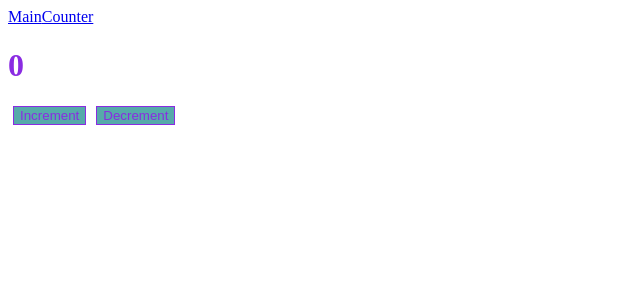
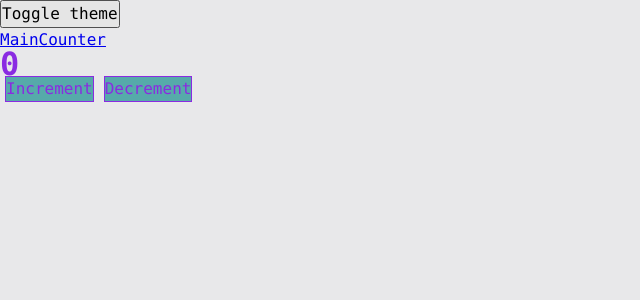
Before and after one commit to TaraShevchenko/ulbiCourse, a React app: page /counter in a window 1280 px wide. Shown: the top 300 px of the page, without its empty margins (0-640 px from the left). Built offline with nearby package versions, Linux system fonts and the light colour scheme.

Commit message:
css themes

```diff
--- a/src/global.scss
+++ /dev/null
@@ -1,3 +0,0 @@
-.app {
-  background: #ddd;
-}
--- a/src/index.tsx
+++ b/src/index.tsx
@@ -3,11 +3,18 @@
 import Main from "./pages/Main";
 import {BrowserRouter, Routes, Route, Link} from "react-router-dom";
 import {Suspense} from "react";
+import {useTheme} from "./theme/useTheme";
+import ThemeProvider from "./theme/ThemeProvider";
+import './styles/index.scss';
 
 const App = () => {
+    const {theme, toggleTheme} = useTheme();
+
     return (
-        <BrowserRouter>
-            <div className="app">
+        <div className={`app ${theme}`}>
+            <div>
+                <button onClick={toggleTheme}>Toggle theme</button>
+            </div>
             <Link to="/">Main</Link>
             <Link to="/counter">Counter</Link>
 
@@ -18,8 +25,14 @@
                 </Routes>
             </Suspense>
         </div>
-        </BrowserRouter>
     );
 }
 
-render(<App/>, document.getElementById('root'));
+render(
+    <BrowserRouter>
+        <ThemeProvider>
+            <App/>
+        </ThemeProvider>
+    </BrowserRouter>,
+    document.getElementById('root')
+);
--- /dev/null
+++ b/src/styles/index.scss
@@ -0,0 +1,13 @@
+@import "reset";
+@import "variables/global";
+@import "themes/normal";
+@import "themes/dark";
+
+.app {
+    font: var(--font-m);
+
+    background: var(--bg-color);
+    color: var(--primary-color);
+
+    min-height: 100vh;
+}
--- /dev/null
+++ b/src/styles/reset.scss
@@ -0,0 +1,14 @@
+* {
+    margin: 0;
+    padding: 0;
+    box-sizing: border-box;
+}
+
+input,
+button,
+textarea,
+select {
+    margin: 0;
+
+    font: inherit;
+}
--- /dev/null
+++ b/src/styles/themes/dark.scss
@@ -0,0 +1,6 @@
+.app.dark {
+    --bg-color: #090949;
+
+    --primary-color: #049604;
+    --secondary-color: #04ff04;
+}
--- /dev/null
+++ b/src/styles/themes/normal.scss
@@ -0,0 +1,6 @@
+:root {
+    --bg-color: #e8e8ea;
+
+    --primary-color: #041c65;
+    --secondary-color: #0449e0;
+}
--- /dev/null
+++ b/src/styles/variables/global.scss
@@ -0,0 +1,11 @@
+:root {
+    --font-family-main: Consolas, 'Times New Roman', Serif;
+
+    --font-size-m: 16px;
+    --font-line-m: 24px;
+    --font-m: var(--font-size-m) / var(--font-line-m) var(--font-family-main);
+
+    --font-size-l: 24px;
+    --font-line-l: 32px;
+    --font-l: var(--font-size-l) / var(--font-line-l) var(--font-family-main);
+}
--- /dev/null
+++ b/src/theme/ThemeContext.ts
@@ -0,0 +1,15 @@
+import {createContext} from "react";
+
+export enum Theme {
+    LIGHT = 'light',
+    DARK = 'dark'
+}
+
+export interface ThemeContextProps {
+    theme?: Theme;
+    setTheme?: (theme: Theme) => void
+}
+
+export const ThemeContext = createContext<ThemeContextProps>({})
+
+export const LOCAL_STORAGE_THEME_KEY = 'theme';
--- /dev/null
+++ b/src/theme/ThemeProvider.tsx
@@ -0,0 +1,21 @@
+import React, {FC, useMemo, useState} from 'react';
+import {LOCAL_STORAGE_THEME_KEY, Theme, ThemeContext} from './ThemeContext';
+
+const defaultTheme = localStorage.getItem(LOCAL_STORAGE_THEME_KEY) as Theme || Theme.LIGHT;
+
+const ThemeProvider: FC = ({children}) => {
+    const [theme, setTheme] = useState<Theme>(defaultTheme);
+
+    const defaultProps = useMemo(() => ({
+        theme: theme,
+        setTheme: setTheme,
+    }), [theme])
+
+    return (
+        <ThemeContext.Provider value={defaultProps}>
+            {children}
+        </ThemeContext.Provider>
+    );
+};
+
+export default ThemeProvider;
--- /dev/null
+++ b/src/theme/useTheme.ts
@@ -0,0 +1,22 @@
+import {LOCAL_STORAGE_THEME_KEY, Theme, ThemeContext} from "./ThemeContext";
+import {useContext} from "react";
+
+interface UseThemeResult {
+    toggleTheme: () => void;
+    theme: Theme;
+}
+
+export function useTheme(): UseThemeResult {
+    const {theme, setTheme} = useContext(ThemeContext);
+
+    const toggleTheme = () => {
+        const newTheme = theme === Theme.DARK ? Theme.LIGHT : Theme.DARK
+        setTheme(newTheme);
+        localStorage.setItem(LOCAL_STORAGE_THEME_KEY, newTheme);
+    }
+
+    return {
+        theme,
+        toggleTheme,
+    }
+}
```
Lines whose indentation alone changed are shown as unchanged.
